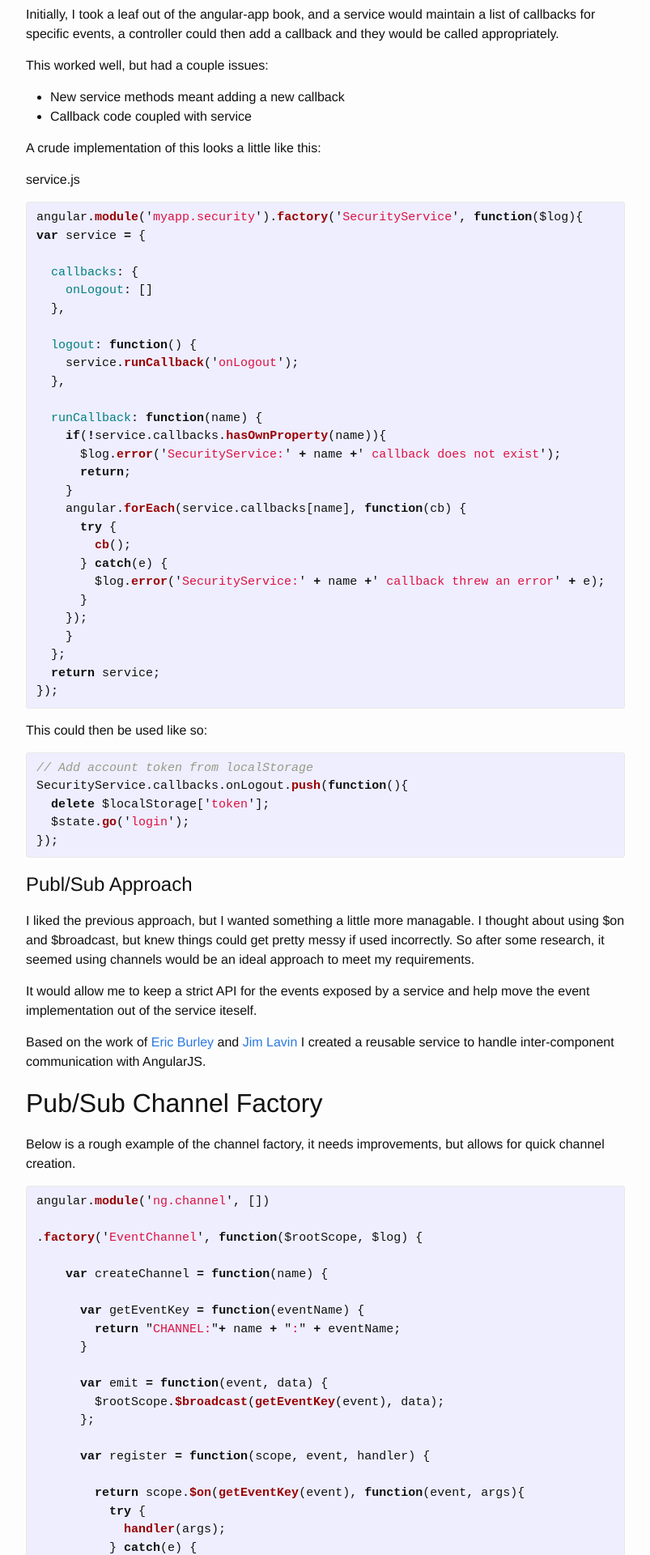
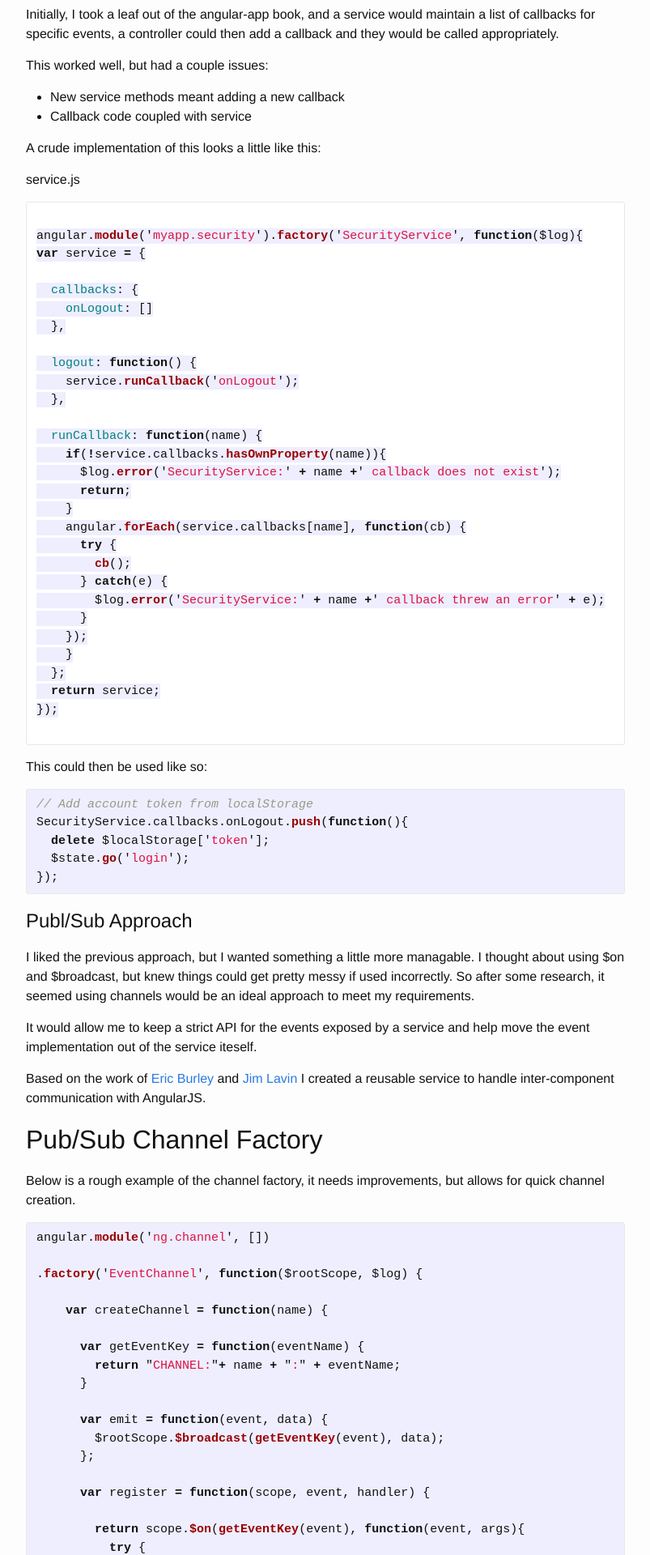
Before and after one commit to eddie/eddie.github.io, a Jekyll site: the page built from _posts/2015-02-28-angularjs-component-communication.md, in a window 1280 px wide. Shown: the part 674-2594 px from the top of the page at 81% size, without its empty margins (238-1041 px from the left). Built offline with Jekyll 4.4.1, drawn with Linux system fonts in a browser that asks for light colours.

Commit message:
testing gfm syntax highlighting

````diff
--- a/_posts/2015-02-28-angularjs-component-communication.md
+++ b/_posts/2015-02-28-angularjs-component-communication.md
@@ -30,7 +30,7 @@ A crude implementation of this looks a little like this:
 
 service.js
 
-{% highlight javascript %}
+```javascript
 
 angular.module('myapp.security').factory('SecurityService', function($log){
 var service = {
@@ -60,7 +60,7 @@ var service = {
   return service;
 });
 
-{% endhighlight %}
+```
 
 This could then be used like so:
 
````
